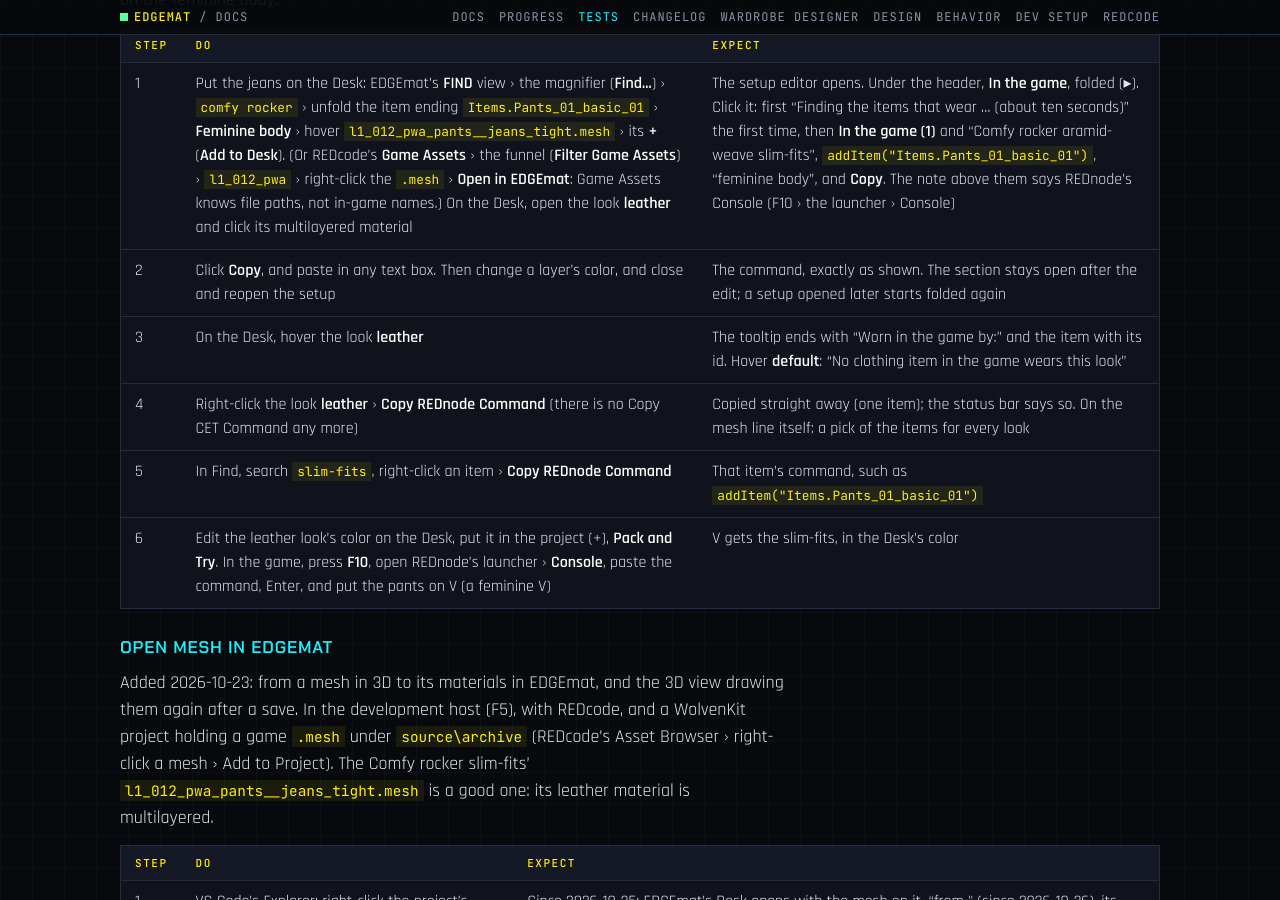
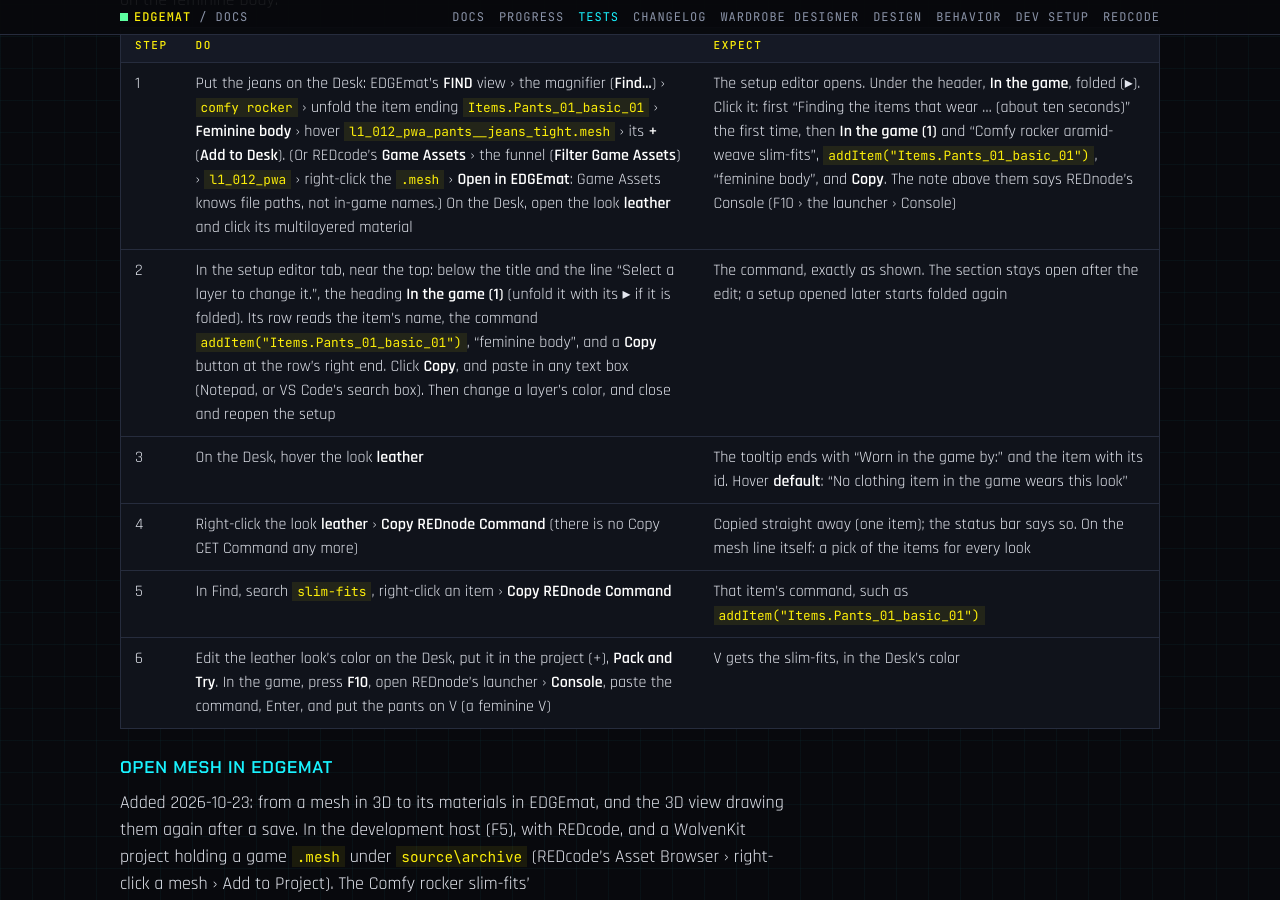
Before and after one commit to Edgemodders/EDGEmat, a Jekyll site: the page built from docs/testing.md, in a window 1280 px wide and 900 px high, scrolled down 37276 px. Built offline with Jekyll 4.4.1, drawn with Linux system fonts in a browser that asks for light colours; our own code applies the rules of GitHub Pages for plain Markdown files.

Commit message:
Tests: Which item step 2 says where the Copy button is
Co-Authored-By: Claude Opus 5.5 <noreply@anthropic.com>

```diff
--- a/docs/testing.md
+++ b/docs/testing.md
@@ -488,7 +488,7 @@ Added 2026-10-26 (owner's ask): after changing a mesh's material, which game ite
 | Step | Do | Expect |
 |---|---|---|
 | 1 | Put the jeans on the Desk: EDGEmat's **FIND** view › the magnifier (**Find...**) › `comfy rocker` › unfold the item ending `Items.Pants_01_basic_01` › **Feminine body** › hover `l1_012_pwa_pants__jeans_tight.mesh` › its **+** (**Add to Desk**). (Or REDcode's **Game Assets** › the funnel (**Filter Game Assets**) › `l1_012_pwa` › right-click the `.mesh` › **Open in EDGEmat**: Game Assets knows file paths, not in-game names.) On the Desk, open the look **leather** and click its multilayered material | The setup editor opens. Under the header, **In the game**, folded (▸). Click it: first "Finding the items that wear ... (about ten seconds)" the first time, then **In the game (1)** and "Comfy rocker aramid-weave slim-fits", `addItem("Items.Pants_01_basic_01")`, "feminine body", and **Copy**. The note above them says REDnode's Console (F10 › the launcher › Console) |
-| 2 | Click **Copy**, and paste in any text box. Then change a layer's color, and close and reopen the setup | The command, exactly as shown. The section stays open after the edit; a setup opened later starts folded again |
+| 2 | In the setup editor tab, near the top: below the title and the line "Select a layer to change it.", the heading **In the game (1)** (unfold it with its ▸ if it is folded). Its row reads the item's name, the command `addItem("Items.Pants_01_basic_01")`, "feminine body", and a **Copy** button at the row's right end. Click **Copy**, and paste in any text box (Notepad, or VS Code's search box). Then change a layer's color, and close and reopen the setup | The command, exactly as shown. The section stays open after the edit; a setup opened later starts folded again |
 | 3 | On the Desk, hover the look **leather** | The tooltip ends with "Worn in the game by:" and the item with its id. Hover **default**: "No clothing item in the game wears this look" |
 | 4 | Right-click the look **leather** › **Copy REDnode Command** (there is no Copy CET Command any more) | Copied straight away (one item); the status bar says so. On the mesh line itself: a pick of the items for every look |
 | 5 | In Find, search `slim-fits`, right-click an item › **Copy REDnode Command** | That item's command, such as `addItem("Items.Pants_01_basic_01")` |
```
